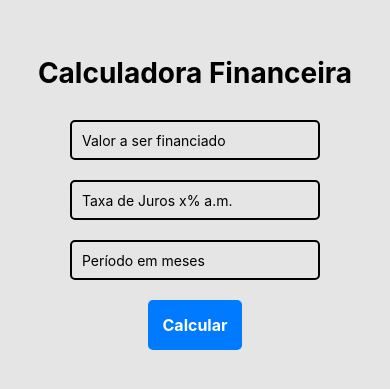
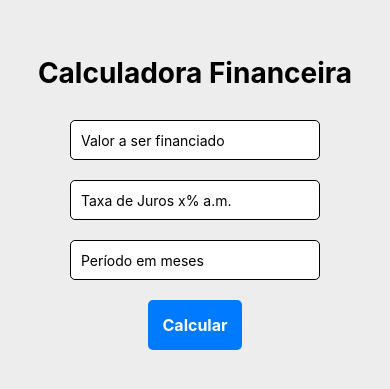
Before and after one commit to findrafael/calculadora-financiamento, a React Native app: screen / in a window 390 px wide. Shown: the part 219-608 px from the top of the page. Built offline with nearby package versions, Linux system fonts and the light colour scheme.

Commit message:
ajustes de css

```diff
--- a/components/calculadora_styles.js
+++ b/components/calculadora_styles.js
@@ -5,7 +5,7 @@ const styles = StyleSheet.create({
     flex: 1,
     alignItems: "center",
     justifyContent: "center",
-        backgroundColor: "#E5E5E5",
+    backgroundColor: "#ededed",
   },
   titulo: {
     fontSize: 28,
@@ -15,10 +15,11 @@ const styles = StyleSheet.create({
   input: {
     width: 250,
     height: 40,
-        borderWidth: 2,
+    borderWidth: 1,
     borderRadius: 5,
     padding: 10,
     margin: 10,
+    backgroundColor: "white",
   },
   pressable: {
     alignItems: 'center',
@@ -36,6 +37,7 @@ const styles = StyleSheet.create({
     fontSize: 24,
     fontWeight: "bold",
     margin: 20,
+    marginTop: 40,
   },
   resultado: {
     paddingTop: 10,
@@ -44,4 +46,5 @@ const styles = StyleSheet.create({
   },
 });
 
+
     export default styles;
```
Lines whose indentation alone changed are shown as unchanged.
